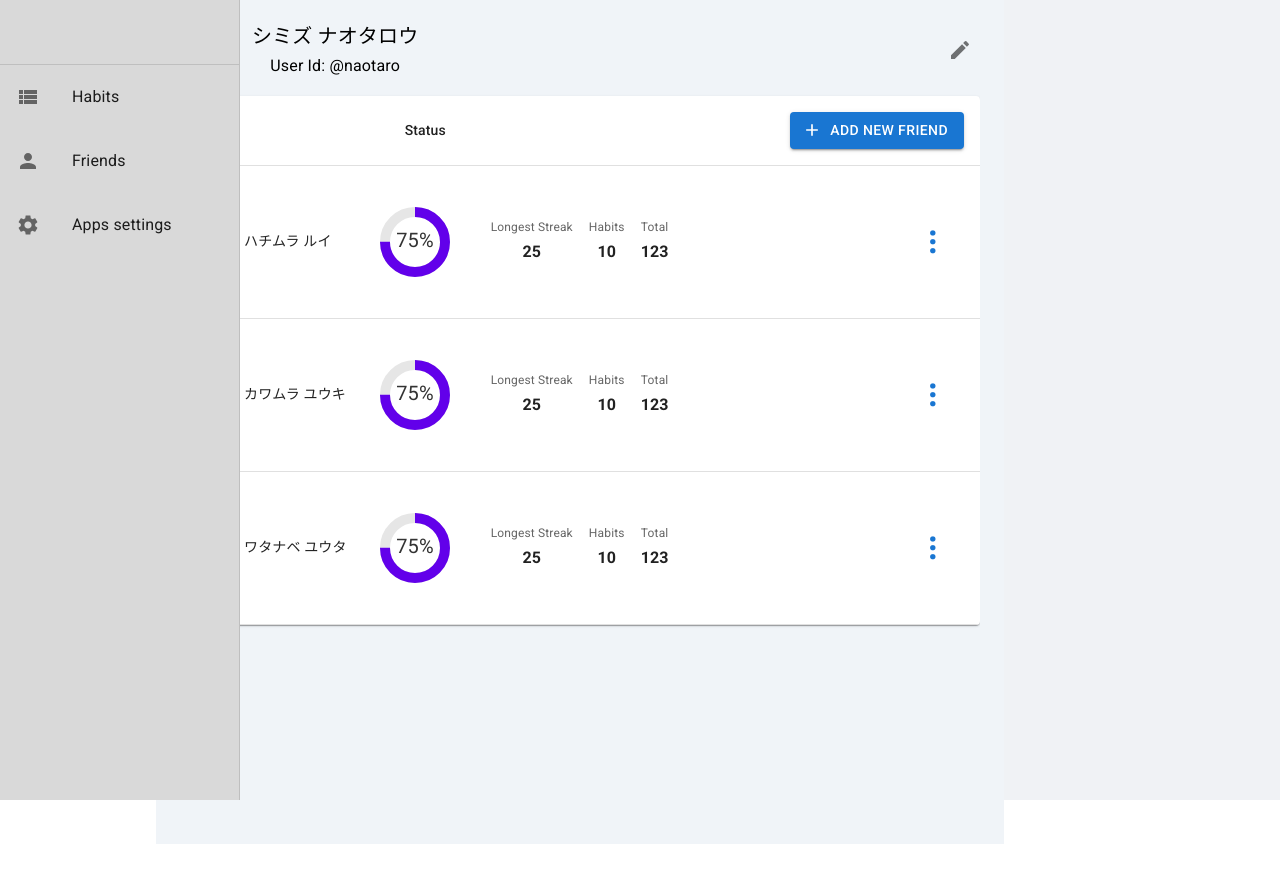
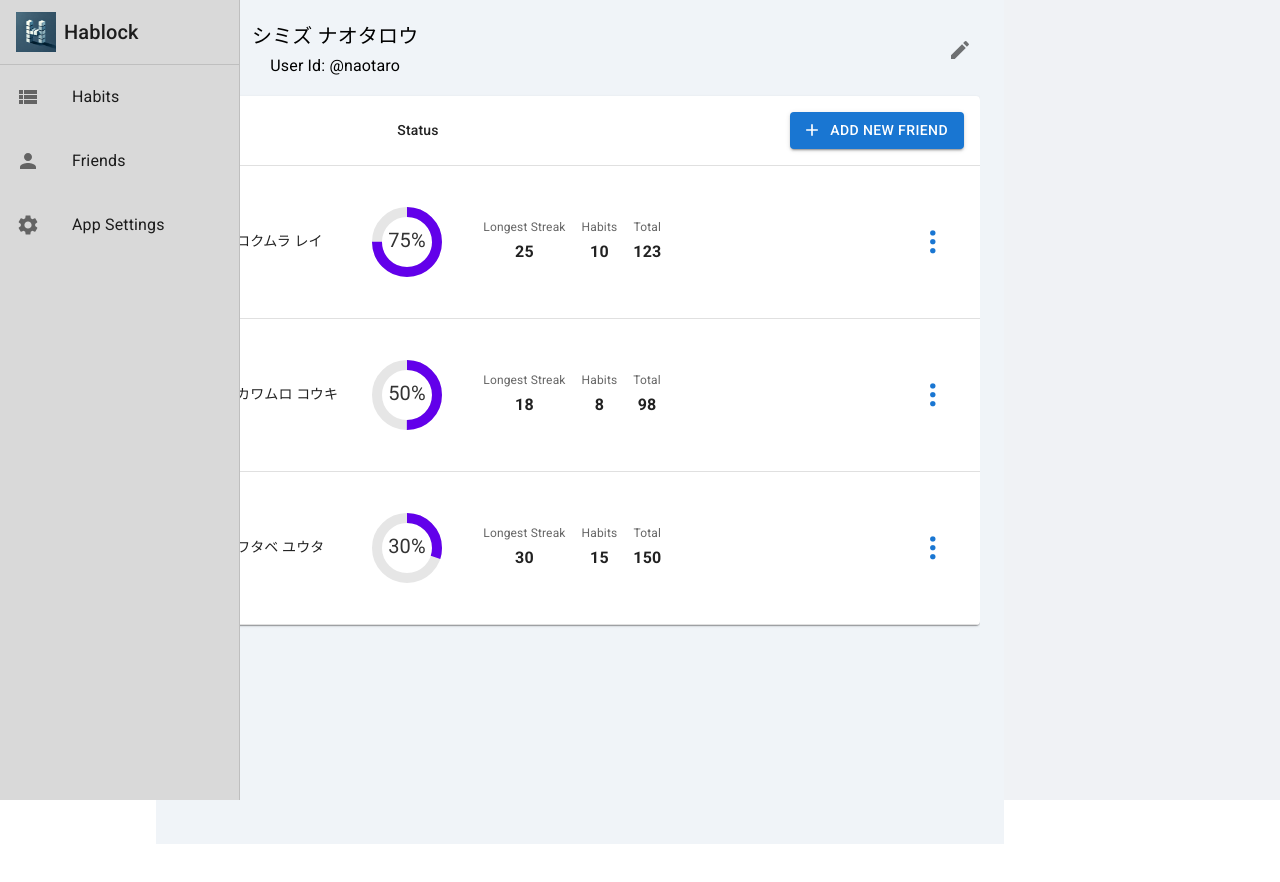
Before and after one commit to NaokiMizuta5/geekcamp12, a React (Vite) app in the folder frontend/: page /friends in a window 1280 px wide. Shown: the top 882 px of the page. Built offline with nearby package versions, Linux system fonts and the light colour scheme; no server answers; grey boxes are pictures that could not be loaded.

Commit message:
サイドバーの編集

```diff
--- a/frontend/src/components/Sidebar.tsx
+++ b/frontend/src/components/Sidebar.tsx
@@ -1,9 +1,9 @@
-import { Drawer, List, ListItem, ListItemText, ListItemButton, ListItemIcon, Toolbar, Divider } from '@mui/material';
+import { Drawer, List, ListItem, ListItemText, ListItemButton, ListItemIcon, Typography, Divider, Box } from '@mui/material';
 import PersonIcon from '@mui/icons-material/Person';
 import SettingsIcon from '@mui/icons-material/Settings';
 import ViewListIcon from '@mui/icons-material/ViewList';  // or AppsIcon
 import { useNavigate } from 'react-router-dom';
-
+import logo from '../assets/logo1.png'; // ロゴ画像のパスを適宜修正してください
 
 const drawerWidth = 240;
 
@@ -16,14 +16,30 @@ function Sidebar() {
       sx={{
         width: drawerWidth,
         flexShrink: 0,
-        [`& .MuiDrawer-paper`]: { width: drawerWidth, boxSizing: 'border-box', backgroundColor: '#D9D9D9', },
+        [`& .MuiDrawer-paper`]: { width: drawerWidth, boxSizing: 'border-box', backgroundColor: '#D9D9D9' },
       }}
     >
-      <Toolbar />
+      {/* アプリ名とロゴの表示 */}
+      <Box
+        sx={{
+          display: 'flex',
+          alignItems: 'center',
+          height: 64, // 標準的なToolbarの高さ
+          backgroundColor: '#D9D9D9',
+          paddingLeft: 2, // 左側のパディングを追加
+        }}
+      >
+        <img src={logo} alt="Hablock Logo" style={{ width: 40, height: 40, marginRight: 8 }} />
+        <Typography variant="h6" component="div">
+          Hablock
+        </Typography>
+      </Box>
+
       <Divider />
+
       <List>
-      <ListItem disablePadding sx={{ marginBottom: 2 }}>
-          <ListItemButton onClick={() => navigate('/Home')}>
+        <ListItem disablePadding sx={{ marginBottom: 2 }}>
+          <ListItemButton onClick={() => navigate('/home')}>
             <ListItemIcon>
               <ViewListIcon />
             </ListItemIcon>
@@ -31,7 +47,7 @@ function Sidebar() {
           </ListItemButton>
         </ListItem>
         <ListItem disablePadding sx={{ marginBottom: 2 }}>
-        <ListItemButton onClick={() => navigate('/friends')}>
+          <ListItemButton onClick={() => navigate('/friends')}>
             <ListItemIcon>
               <PersonIcon />
             </ListItemIcon>
@@ -40,10 +56,10 @@ function Sidebar() {
         </ListItem>
         <ListItem disablePadding>
           <ListItemButton onClick={() => navigate('/settings')}>
-          <ListItemIcon>
+            <ListItemIcon>
               <SettingsIcon />
             </ListItemIcon>
-            <ListItemText primary="Apps settings" />
+            <ListItemText primary="App Settings" />
           </ListItemButton>
         </ListItem>
       </List>
--- a/frontend/src/pages/Friends.css
+++ b/frontend/src/pages/Friends.css
@@ -6,7 +6,7 @@
 .friend-avatar {
   width: 40px;
   height: 40px;
-  margin-right: 8px; /* ここでアイコンと名前の間の空白を調整 */
+  margin-right: 190px; /* ここでアイコンと名前の間の空白を調整 */
   border-radius: 50%;
 }
 
--- a/frontend/src/pages/Friends.tsx
+++ b/frontend/src/pages/Friends.tsx
@@ -1,4 +1,4 @@
-import React, { useState, useEffect } from 'react';
+import React, { useState } from 'react';
 import CircularProgressBar from '../components/CircularProgressBar';
 import './Friends.css';
 import { Table, TableBody, TableCell, TableContainer, TableHead, TableRow, Paper, Button, Avatar, Typography, IconButton, Modal, TextField, Box } from '@mui/material';
@@ -17,7 +17,8 @@ interface Friend {
     longestStreak: number;
     habits: number;
     total: number;
-    avatar: string;
+    avatarColor: string; // 色を指定するためのプロパティ
+    initial: string; // 頭文字を表示するためのプロパティ
 }
 
 const Friends: React.FC<{ userId: number }> = ({ userId }) => {
@@ -25,9 +26,9 @@ const Friends: React.FC<{ userId: number }> = ({ userId }) => {
     const [selectedFriend, setSelectedFriend] = useState<Friend | null>(null);
     const [addFriendOpen, setAddFriendOpen] = useState(false);
     const [friends, setFriends] = useState<Friend[]>([
-        { id: 1, name: 'ハチムラ ルイ', progress: 75, longestStreak: 25, habits: 10, total: 123, avatar: 'path/to/avatar1.png' },
-        { id: 2, name: 'カワムラ ユウキ', progress: 75, longestStreak: 25, habits: 10, total: 123, avatar: 'path/to/avatar2.png' },
-        { id: 3, name: 'ワタナベ ユウタ', progress: 75, longestStreak: 25, habits: 10, total: 123, avatar: 'path/to/avatar3.png' }
+        { id: 1, name: 'ロクムラ レイ', progress: 75, longestStreak: 25, habits: 10, total: 123, avatarColor: '#f44336', initial: 'R' },
+        { id: 2, name: 'カワムロ コウキ', progress: 50, longestStreak: 18, habits: 8, total: 98, avatarColor: '#2196f3', initial: 'K' },
+        { id: 3, name: 'ワタベ ユウタ', progress: 30, longestStreak: 30, habits: 15, total: 150, avatarColor: '#4caf50', initial: 'W' }
     ]);
     const [isLoading, setIsLoading] = useState(false);
     const [editProfileOpen, setEditProfileOpen] = useState(false);
@@ -80,7 +81,8 @@ const Friends: React.FC<{ userId: number }> = ({ userId }) => {
                 longestStreak: 0,
                 habits: 0,
                 total: 0,
-                avatar: 'path/to/new_avatar.png'
+                avatarColor: '#ff9800', // 追加フレンドの色
+                initial: 'N' // 新しいフレンドの頭文字
             };
 
             setFriends(prevFriends => [...prevFriends, newFriend]);
@@ -151,7 +153,9 @@ const Friends: React.FC<{ userId: number }> = ({ userId }) => {
             >
                 {/* User profile section */}
                 <div className="user-profile">
-                    <Avatar src={userAvatar} alt={userName} sx={{ width: 56, height: 56 }} />
+                    <Avatar sx={{ bgcolor: '#ff9800', width: 56, height: 56 }}>
+                        S
+                    </Avatar>
                     <div className="user-info">
                         <Typography className="username" variant="h6">{userName}</Typography>
                         <Typography className="user-id" variant="subtitle1">User Id: @naotaro</Typography>
@@ -184,7 +188,9 @@ const Friends: React.FC<{ userId: number }> = ({ userId }) => {
                                 <TableRow key={friend.id}>
                                     <TableCell component="th" scope="row">
                                         <div className="friend-info">
-                                            <img src={friend.avatar} alt={`${friend.name}'s avatar`} className="friend-avatar" />
+                                            <Avatar sx={{ bgcolor: friend.avatarColor, width: 40, height: 40 }}>
+                                                {friend.initial}
+                                            </Avatar>
                                             <span>{friend.name}</span>
                                         </div>
                                     </TableCell>
```
